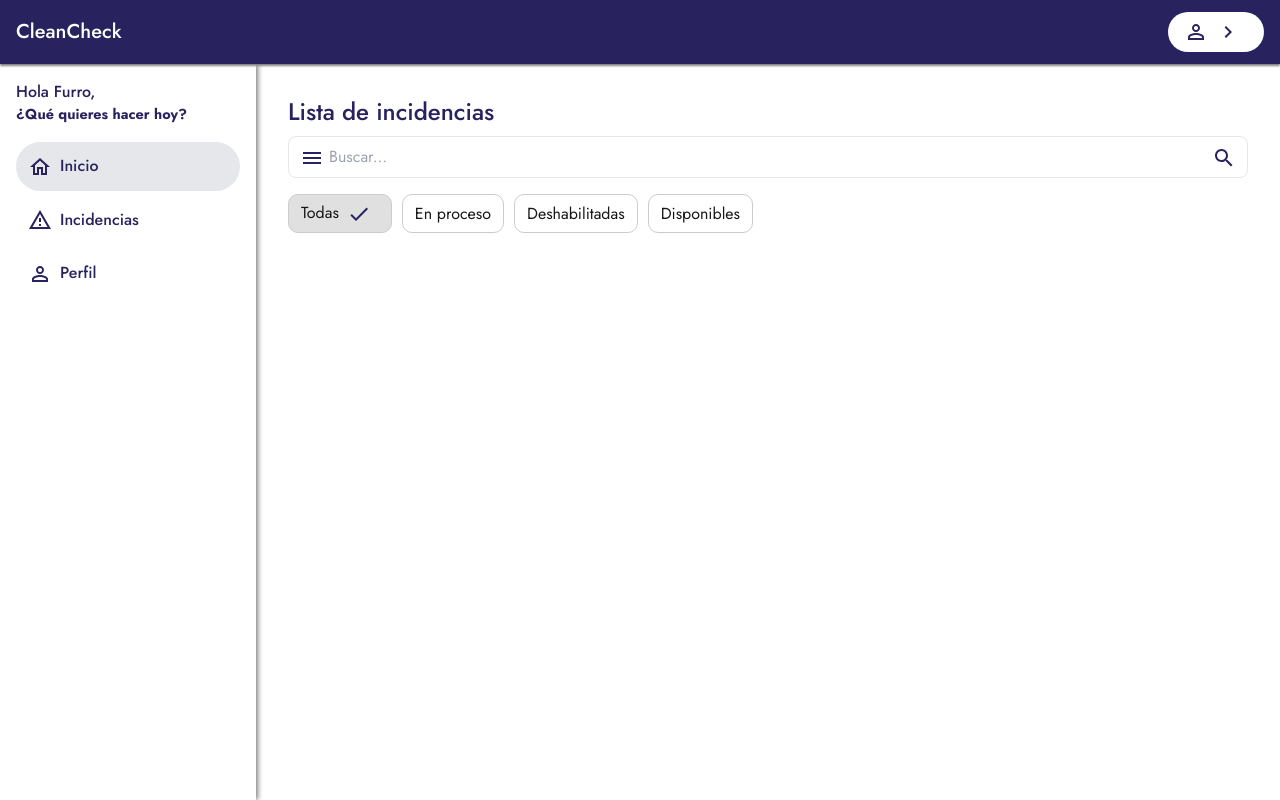
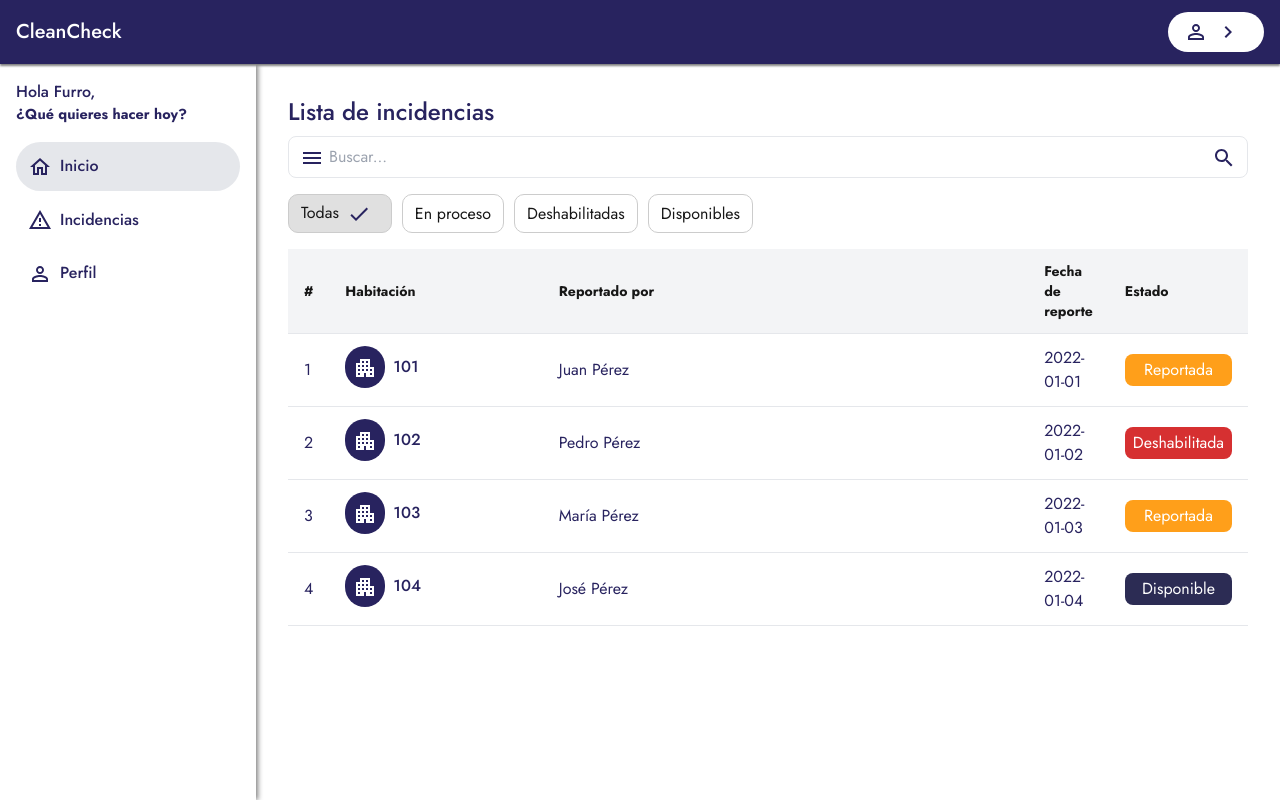
Before and after one commit to EmilianoChofis/PWA-CleanCheck, a Next.js app: page /incidences in a window 1280 px wide. Built offline with nearby package versions, Linux system fonts and the light colour scheme.

Commit message:
[ADD] Se finalizo las ultimas pantallas

```diff
--- a/src/app/(pages)/_components/building_table.tsx
+++ b/src/app/(pages)/_components/building_table.tsx
@@ -47,7 +47,7 @@ const BuildingTable = () => {
       <Title className="text-2xl text-primary" title="Lista de edificios" />
       <table className="w-full border-collapse">
         <thead>
-          <tr className="bg-gray-100 text-left text-sm font-medium text-gray-700 border-b border-gray-200 font-[family-name:var(--font-jost-bold)]">
+          <tr className="bg-gray-100 text-left text-sm border-b border-gray-200 font-[family-name:var(--font-jost-bold)]">
             <th className="py-3 px-4">#</th>
             <th className="py-3 px-4 w-[250px] md:w-[200px] lg:w-[300px]">
               Edificio
--- a/src/app/(pages)/home/building/_components/register_cleaning_room.tsx
+++ b/src/app/(pages)/home/building/_components/register_cleaning_room.tsx
@@ -12,7 +12,7 @@ const RegisterCleaningRoom = ({
 }: RegisterCleaningRoomProps) => {
   return (
     <>
-      <div className="bg-gray-200 p-4 rounded-lg shadow-md flex flex-row items-center">
+      <section className="mb-4 bg-gray-100 p-4 rounded-md shadow-sm border flex flex-row items-center">
         <button className="p-4 bg-complementary rounded-full me-4">
           <Business className="text-disabled" style={{ fontSize: 30 }} />
         </button>
@@ -36,7 +36,7 @@ const RegisterCleaningRoom = ({
             </span>
           </p>
         </div>
-      </div>
+      </section>
       <div className="py-3">
         <ButtonCustom
           className="w-full mb-3"
--- a/src/app/(pages)/home/page.tsx
+++ b/src/app/(pages)/home/page.tsx
@@ -8,7 +8,7 @@ export default function Home() {
         <div className="flex flex-row justify-between items-center mb-3">
           <WorkZones />
         </div>
-        <div className="flex flex-row justify-between items-center">
+        <div className="py-2">
           <BuildingTable />
         </div>
       </main>
--- /dev/null
+++ b/src/app/(pages)/incidences/_components/incidences_table.tsx
@@ -0,0 +1,91 @@
+import { Incidences } from "@/app/types/Incidences";
+import { ApartmentOutlined } from "@mui/icons-material";
+import styles from "@/app/styles/components/incidences_table.module.css";
+
+const incidencesData = [
+  {
+    id: 1,
+    room: "101",
+    reportedBy: "Juan Pérez",
+    raportedAt: "2022-01-01",
+    status: "Reportada",
+  },
+  {
+    id: 2,
+    room: "102",
+    reportedBy: "Pedro Pérez",
+    raportedAt: "2022-01-02",
+    status: "Deshabilitada",
+  },
+  {
+    id: 3,
+    room: "103",
+    reportedBy: "María Pérez",
+    raportedAt: "2022-01-03",
+    status: "Reportada",
+  },
+  {
+    id: 4,
+    room: "104",
+    reportedBy: "José Pérez",
+    raportedAt: "2022-01-04",
+    status: "Disponible",
+  },
+];
+
+const IncidencesTable = () => {
+  const getStatusClass = (status: string) => {
+    switch (status) {
+      case "Disponible":
+        return styles.statusDisponible;
+      case "Reportada":
+        return styles.statusReportada;
+      case "Deshabilitada":
+        return styles.statusDeshabilitada;
+      default:
+        return "";
+    }
+  };
+
+  return (
+    <div className="table-container">
+      <table className="w-full border-collapse">
+        <thead>
+          <tr className="bg-gray-100 text-left text-sm border-b border-gray-200 font-[family-name:var(--font-jost-bold)]">
+            <th className="py-3 px-4">#</th>
+            <th className="py-3 px-4 w-[250px] md:w-[200px] lg:w-[300px]">
+              Habitación
+            </th>
+            <th className="py-3 px-4 w-[250px] md:w-[200px] lg:w-[800px]">
+              Reportado por
+            </th>
+            <th className="py-3 px-4">Fecha de reporte</th>
+            <th className="py-3 px-4">Estado</th>
+          </tr>
+        </thead>
+        <tbody className="text-primary">
+          {incidencesData.map((incidence: Incidences, index) => (
+            <tr key={incidence.id} className="border-b border-gray-200">
+              <td className="py-3 px-4">{index + 1}</td>
+              <td className="py-3 px-4 flex items-center gap-2 text-primary font-[family-name:var(--font-jost-medium)]">
+                <button className="p-2 bg-primary rounded-full">
+                  <ApartmentOutlined className="text-background" />
+                </button>
+                {incidence.room}
+              </td>
+              <td className="py-3 px-4">{incidence.reportedBy}</td>
+              <td className="py-3 px-4">{incidence.raportedAt}</td>
+              <td className="py-3 px-4">
+                <div className={`py-3 ${getStatusClass(incidence.status)}`}>
+                  {incidence.status}
+                </div>
+              </td>
+            </tr>
+          ))}
+        </tbody>
+      </table>
+    </div>
+  );
+};
+
+export default IncidencesTable;
--- /dev/null
+++ b/src/app/(pages)/incidences/details/page.tsx
@@ -0,0 +1,87 @@
+import Title from "@/app/_components/title";
+import Breadcrumb from "../../_components/breadcrumb";
+import BedOutlinedIcon from "@mui/icons-material/BedOutlined";
+
+export default function IncidencesDetails() {
+  return (
+    <div className="grid grid-cols-3 gap-4 p-8 pb-20 w-full font-[family-name:var(--font-jost-regular)]">
+      <div className="col-span-2">
+        <Breadcrumb
+          items={[
+            { label: "Incidencias", link: "/incidences" },
+            { label: "Rio tiber" },
+            { label: "Piso 3", disabled: true },
+          ]}
+        />
+        <main className="container-fluid">
+          <Title
+            className="text-2xl text-primary"
+            title="Reporte de incidencia"
+          />
+          <section className="py-4 mb-5">
+            <h2 className="text-lg text-primary mb-4 font-[family-name:var(--font-jost-medium)]">
+              Descripción del problema
+            </h2>
+            <div className="bg-gray-100 p-4 rounded-md shadow-sm border">
+              <p className="text-gray-700 flex items-center">
+                <span className="mr-2">⚠️</span>
+                La televisión está rota y el cristal de las ventanas se
+                encuentran estrellados.
+              </p>
+            </div>
+          </section>
+          <section>
+            <h2 className="text-lg text-primary mb-4 font-[family-name:var(--font-jost-medium)]">
+              Evidencias adjuntadas
+            </h2>
+            <div className="grid grid-cols-3 gap-4">
+              <div className="bg-gray-300 w-full h-[260px] flex items-center justify-center rounded-md">
+                <span className="text-sm text-gray-500">200 x 260</span>
+              </div>
+              {/* <img
+                src="/evidence.jpg"
+                alt="Evidencia 1"
+                className="w-full h-[260px] object-cover rounded-md"
+              /> */}
+            </div>
+          </section>
+        </main>
+      </div>
+      <div className="col-span-1">
+        <Title className="text-primary py-2" title="Número de habitación" />
+        <section className="mb-5 bg-gray-100 p-4 rounded-md shadow-sm border">
+          <div className="flex items-center gap-4">
+            <div className="bg-red-100 p-4 rounded-lg flex items-center justify-center">
+              <button className="p-2 bg-danger rounded-full">
+                <BedOutlinedIcon className="text-error" />
+              </button>
+            </div>
+            <div>
+              <p className="text-lg text-primary font-[family-name:var(--font-jost-medium)]">
+                Habitación P2H8
+              </p>
+              <p className="text-sm text-gray-600 font-[family-name:var(--font-jost-medium)]">
+                Deshabilitada | Rio Tiber
+              </p>
+              <p className="text-sm text-gray-600">
+                Fecha de reporte: 10/10/2024
+              </p>
+              <p className="text-sm text-gray-600">
+                Personal: Cristopher Soto Ventura
+              </p>
+            </div>
+          </div>
+        </section>
+        <section className="mb-8 p-4 rounded-md">
+          <p className="text-base text-gray-700">
+            El gerente marcó la habitación como{" "}
+            <span className="text-primary font-[family-name:var(--font-jost-medium)]">
+              deshabilitada
+            </span>{" "}
+            hasta completar las restauraciones necesarias.
+          </p>
+        </section>
+      </div>
+    </div>
+  );
+}
--- a/src/app/(pages)/incidences/page.tsx
+++ b/src/app/(pages)/incidences/page.tsx
@@ -3,6 +3,7 @@ import { useState } from "react";
 import Title from "@/app/_components/title";
 import Searchbar from "../_components/searchbar";
 import CategoryButton from "../_components/category_button";
+import IncidencesTable from "./_components/incidences_table";
 
 export default function Incidences() {
   const [categories, setCategories] = useState([
@@ -36,6 +37,9 @@ export default function Incidences() {
             onCategoryClick={(category) => handleCategoryClick(category)}
           />
         </div>
+        <div className="py-2">
+          <IncidencesTable />
+        </div>
       </main>
     </div>
   );
--- /dev/null
+++ b/src/app/styles/components/incidences_table.module.css
@@ -0,0 +1,23 @@
+.statusDisponible {
+  background-color: #2c2c54;
+  color: white;
+  border-radius: 0.5rem;
+  padding: 0.25rem 0.5rem;
+  text-align: center;
+}
+
+.statusReportada {
+  background-color: #ff9f1a;
+  color: white;
+  border-radius: 0.5rem;
+  padding: 0.25rem 0.5rem;
+  text-align: center;
+}
+
+.statusDeshabilitada {
+  background-color: #d63031;
+  color: white;
+  border-radius: 0.5rem;
+  padding: 0.25rem 0.5rem;
+  text-align: center;
+}
--- /dev/null
+++ b/src/app/types/Incidences.ts
@@ -0,0 +1,7 @@
+export type Incidences = {
+  id: number;
+  room: string;
+  reportedBy: string;
+  raportedAt: string;
+  status: string;
+};
```
